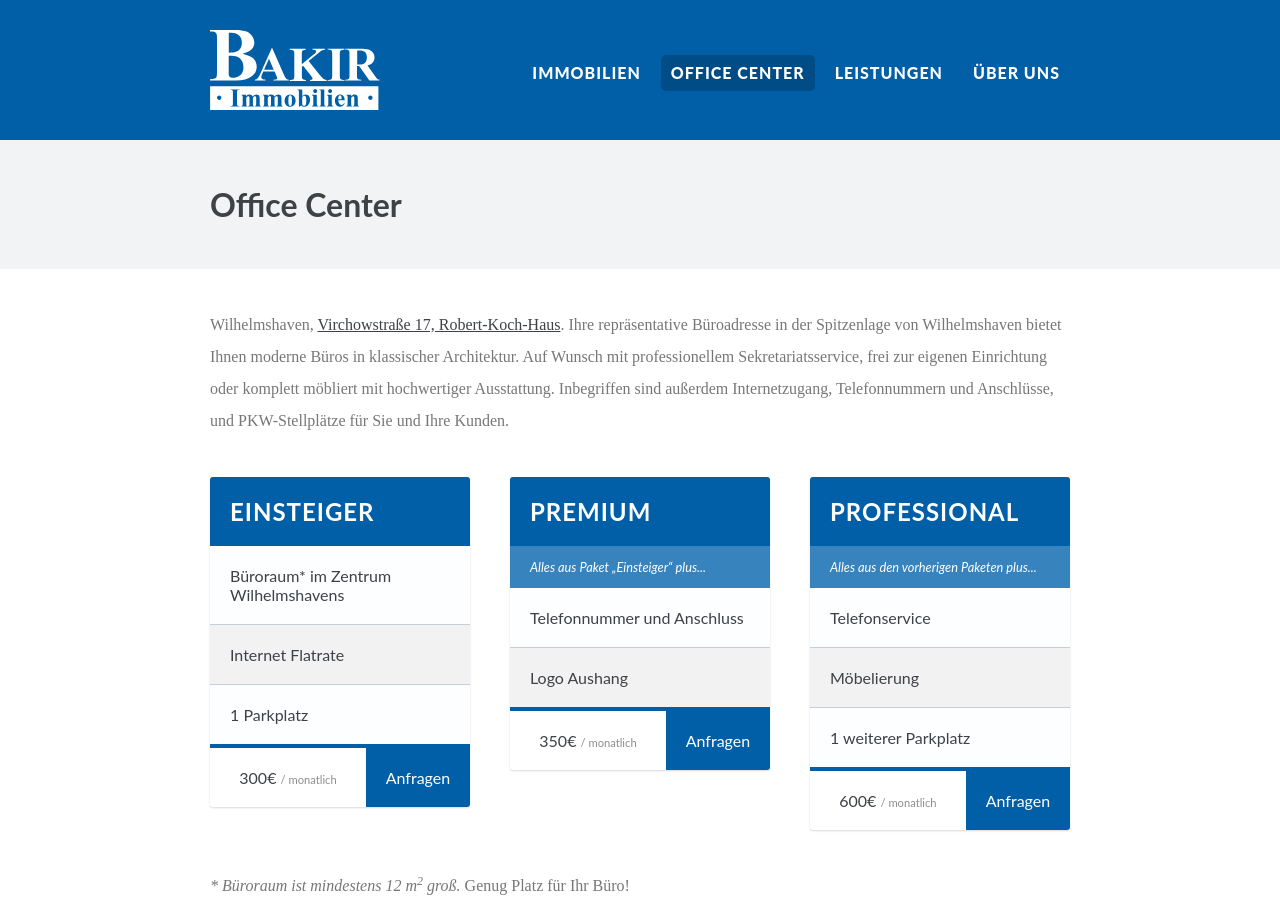
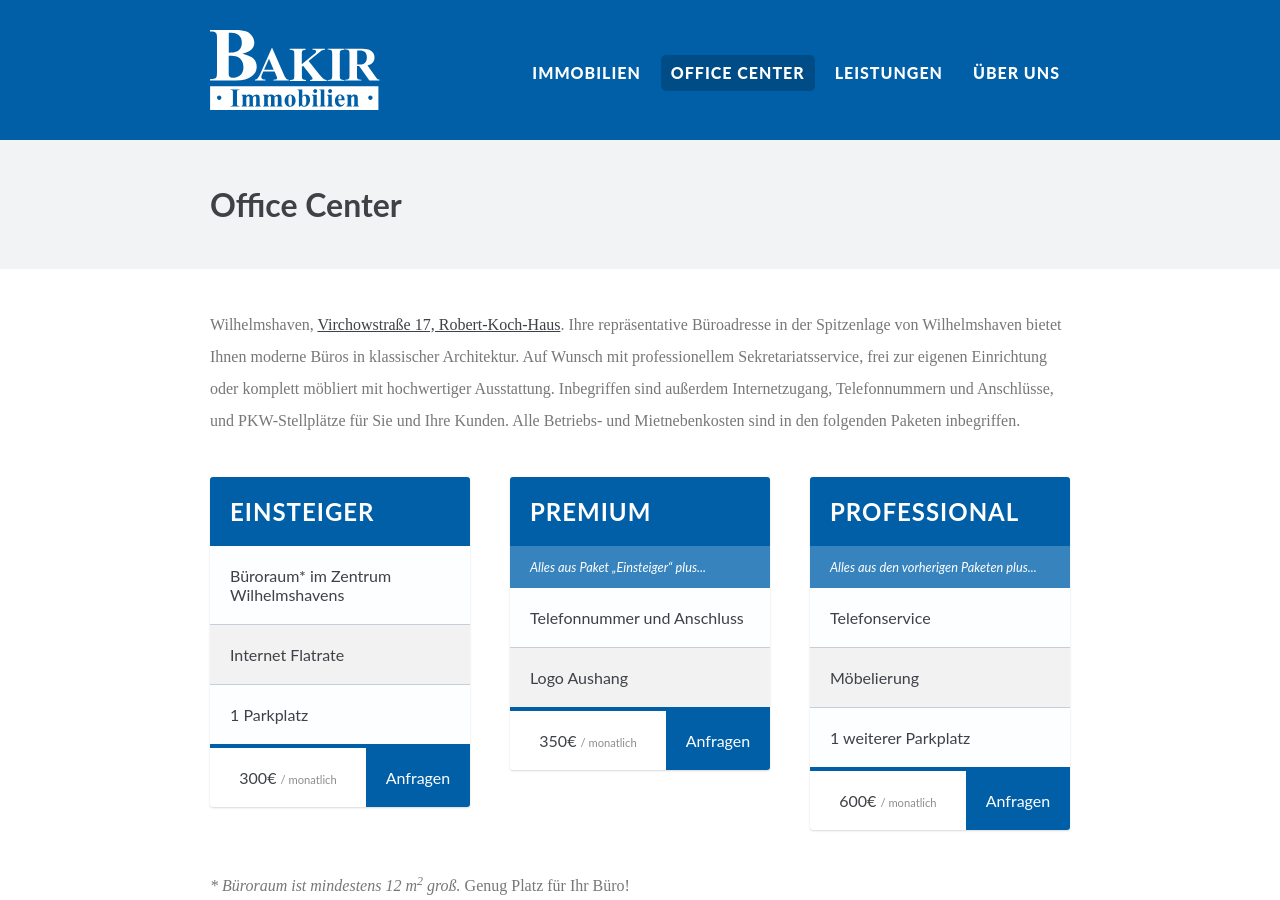
Before and after one commit to bakirnetwork/bakirimmobilien_de, a Jekyll site: the page built from _pages/officecenter.html, in a window 1280 px wide and 900 px high. Built offline with Jekyll 4.4.1, drawn with Linux system fonts in a browser that asks for light colours; nearby versions of some CDN libraries; some web fonts are replaced.

Commit message:
Office Center: Mietnebenkosten-Hinweis hinzugefügt

```diff
--- a/_pages/officecenter.html
+++ b/_pages/officecenter.html
@@ -15,7 +15,7 @@ bodyclasses: officecenter
 	</div>
 	<div class="row page-content">
 		<div class="col span-12">
-			Wilhelmshaven, <a href="https://goo.gl/maps/b1Q0M" target="_blank">Virchowstraße 17, Robert-Koch-Haus</a>. Ihre repräsentative Büroadresse in der Spitzenlage von Wilhelmshaven bietet Ihnen moderne Büros in klassischer Architektur. Auf Wunsch mit professionellem Sekretariatsservice, frei zur eigenen Einrichtung oder komplett möbliert mit hochwertiger Ausstattung. Inbegriffen sind außerdem Internetzugang, Telefonnummern und Anschlüsse, und PKW-Stellplätze für Sie und Ihre Kunden.
+			Wilhelmshaven, <a href="https://goo.gl/maps/b1Q0M" target="_blank">Virchowstraße 17, Robert-Koch-Haus</a>. Ihre repräsentative Büroadresse in der Spitzenlage von Wilhelmshaven bietet Ihnen moderne Büros in klassischer Architektur. Auf Wunsch mit professionellem Sekretariatsservice, frei zur eigenen Einrichtung oder komplett möbliert mit hochwertiger Ausstattung. Inbegriffen sind außerdem Internetzugang, Telefonnummern und Anschlüsse, und PKW-Stellplätze für Sie und Ihre Kunden. Alle Betriebs- und Mietnebenkosten sind in den folgenden Paketen inbegriffen.
 		</div>
 	</div>
 	<div class="row pricing">
```
